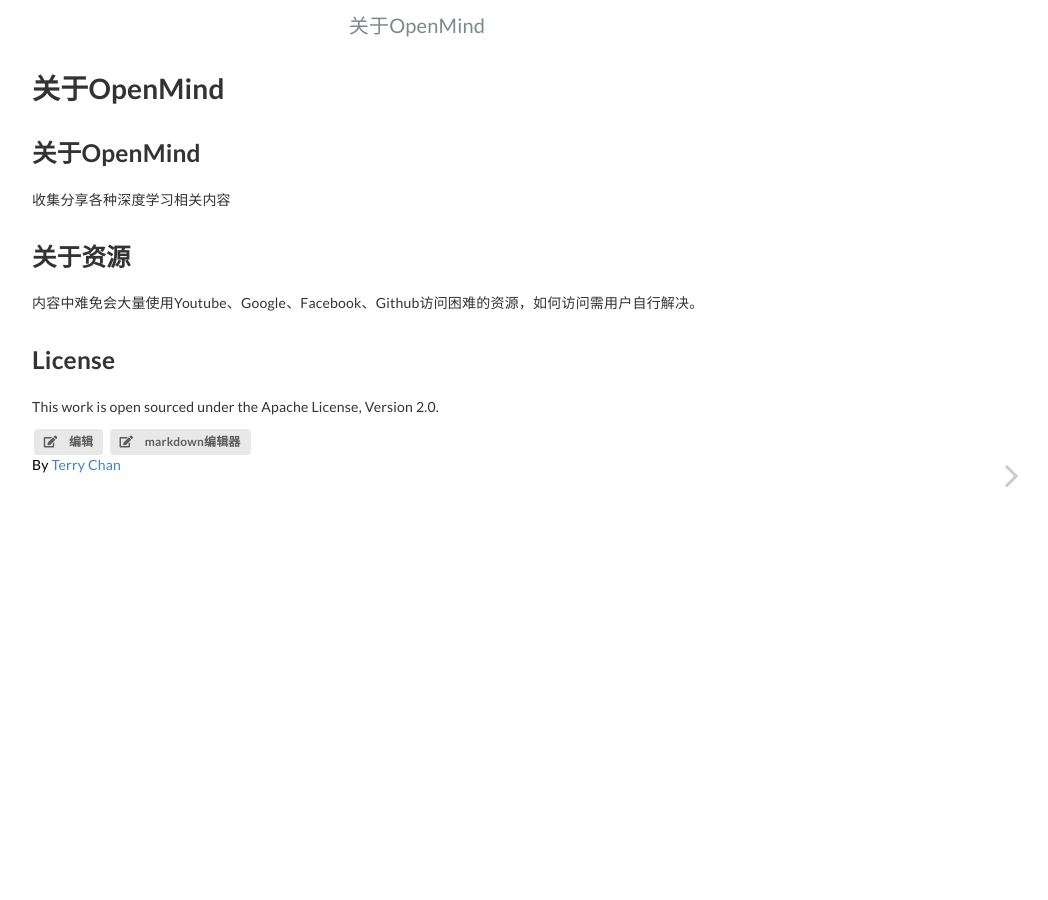
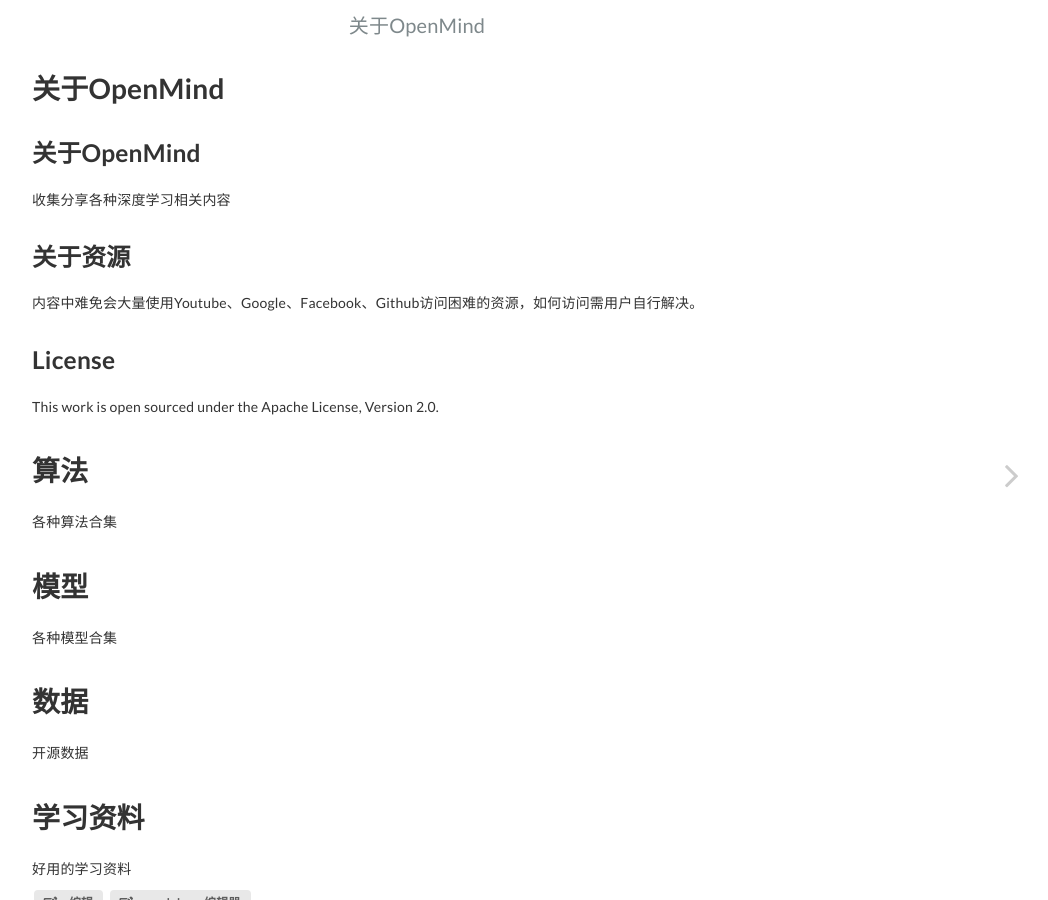
Before and after one commit to napoler/Open-mind, a Jekyll site: the page built from docs/index.md, in a window 1280 px wide. Shown: the whole page, without its empty margins (223-1271 px from the left). Built offline with Jekyll 4.4.1, drawn with Linux system fonts in a browser that asks for light colours.

Commit message:
Update index.md

```diff
--- a/docs/index.md
+++ b/docs/index.md
@@ -11,10 +11,23 @@ title: 关于OpenMind
 
 内容中难免会大量使用Youtube、Google、Facebook、Github访问困难的资源，如何访问需用户自行解决。
 
-
-
-
-
 ## License
 
 This work is open sourced under the Apache License, Version 2.0.
+
+
+# 算法
+
+各种算法合集
+
+# 模型
+
+各种模型合集
+
+# 数据
+
+开源数据
+
+# 学习资料
+
+好用的学习资料
```
